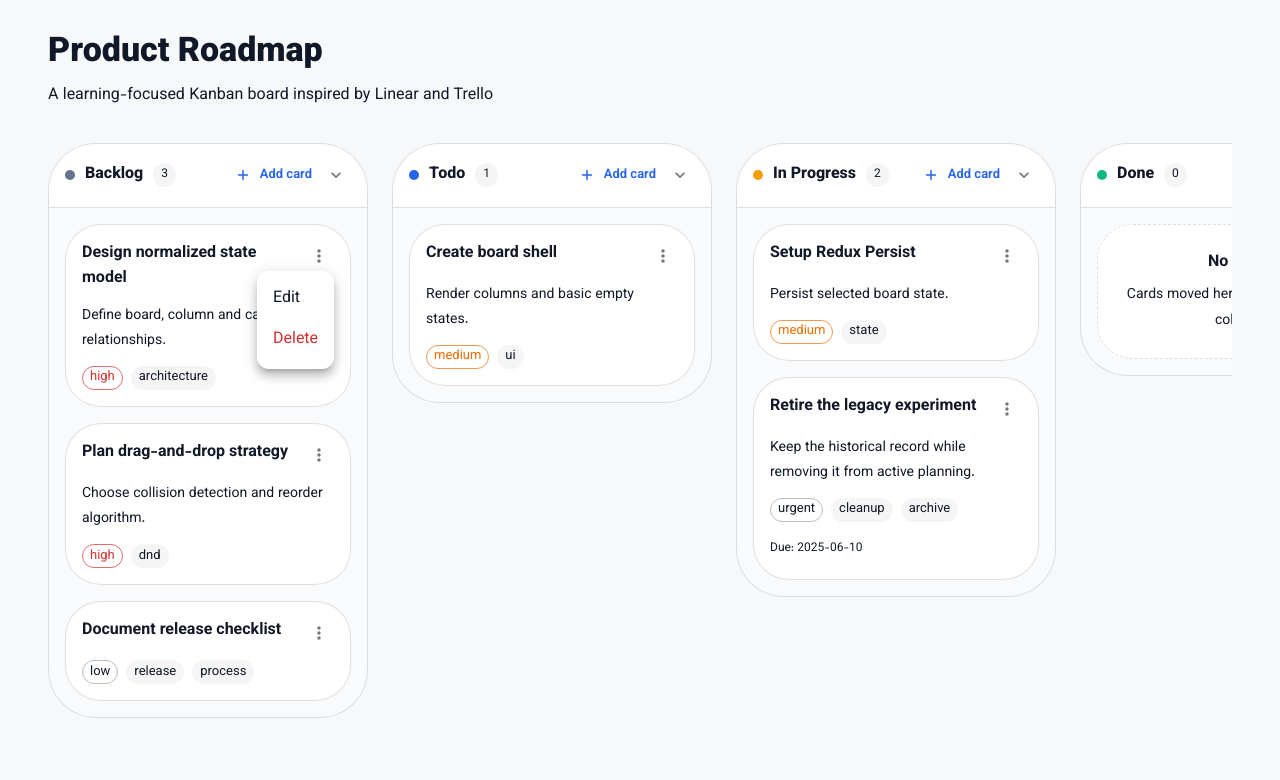
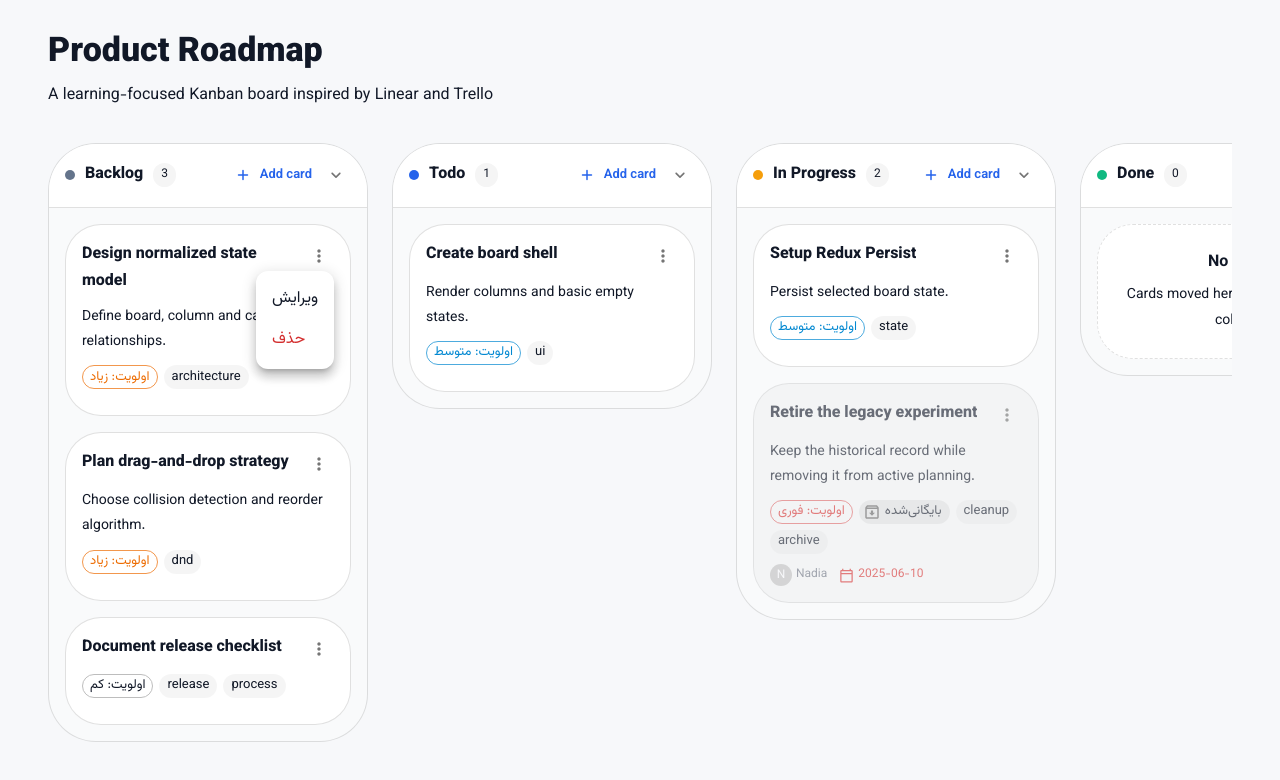
Before and after one commit to Sinashaygan/task-explorer-pro, a Next.js app: page / in a window 1280 px wide. Both pictures are taken after a click on the button 319 px from the left and 255 px from the top of the page. Shown: the top 780 px of the page. Built offline with nearby package versions, Linux system fonts and the light colour scheme.

Commit message:
feat: add a new card to view

```diff
--- a/src/features/cards/ui/BoardCard.tsx
+++ b/src/features/cards/ui/BoardCard.tsx
@@ -1,58 +1,41 @@
 "use client";
 
-import MoreVertRoundedIcon from "@mui/icons-material/MoreVertRounded";
+import { useState } from "react";
 import {
-  Box,
+  Avatar,
   Chip,
   IconButton,
   Menu,
   MenuItem,
   Paper,
   Stack,
+  Tooltip,
   Typography,
 } from "@mui/material";
-import { useState } from "react";
-
+import MoreVertRoundedIcon from "@mui/icons-material/MoreVertRounded";
+import ArchiveOutlinedIcon from "@mui/icons-material/ArchiveOutlined";
+import CalendarTodayOutlinedIcon from "@mui/icons-material/CalendarTodayOutlined";
 import { Card } from "@/src/shared/types/normalized";
 
 interface BoardCardProps {
   card: Card;
-  onEdit: () => void;
-  onDelete: () => void;
+  onEdit?: () => void;
+  onDelete?: () => void;
 }
 
-const priorityColorMap: Record<
-  Card["priority"],
-  "default" | "primary" | "warning" | "error"
-> = {
-  low: "default",
-  medium: "warning",
-  high: "error",
+const priorityMeta: Record<Card["priority"], { label: string; color: "default" | "info" | "warning" | "error" }> = {
+  low: { label: "کم", color: "default" },
+  medium: { label: "متوسط", color: "info" },
+  high: { label: "زیاد", color: "warning" },
+  urgent: { label: "فوری", color: "error" },
 };
+
+const isPastDue = (date?: string) =>
+  Boolean(date && new Date(`${date}T23:59:59`).getTime() < Date.now());
 
 export function BoardCard({ card, onEdit, onDelete }: BoardCardProps) {
   const [menuAnchor, setMenuAnchor] = useState<null | HTMLElement>(null);
-
-  const isMenuOpen = Boolean(menuAnchor);
-
-  const handleOpenMenu = (event: React.MouseEvent<HTMLElement>) => {
-    event.stopPropagation();
-    setMenuAnchor(event.currentTarget);
-  };
-
-  const handleCloseMenu = () => {
-    setMenuAnchor(null);
-  };
-
-  const handleEdit = () => {
-    handleCloseMenu();
-    onEdit();
-  };
-
-  const handleDelete = () => {
-    handleCloseMenu();
-    onDelete();
-  };
+  const priority = priorityMeta[card.priority];
 
   return (
     <Paper
@@ -60,107 +43,79 @@ export function BoardCard({ card, onEdit, onDelete }: BoardCardProps) {
       sx={{
         p: 2,
         borderRadius: 3,
-        cursor: "default",
-        transition:
-          "border-color 160ms ease, box-shadow 160ms ease, transform 160ms ease",
-        "&:hover": {
-          borderColor: "primary.main",
-          boxShadow: "0 8px 24px rgba(15, 23, 42, 0.08)",
-          transform: "translateY(-1px)",
-        },
+        opacity: card.isArchived ? 0.62 : 1,
+        bgcolor: card.isArchived ? "action.hover" : "background.paper",
+        transition: "border-color 160ms ease, box-shadow 160ms ease",
+        "&:hover": { borderColor: "primary.main", boxShadow: 2 },
+        "&:focus-within": { outline: "2px solid", outlineColor: "primary.main", outlineOffset: 1 },
       }}
     >
-      <Stack spacing={1.5}>
-        <Stack
-          direction="row"
-          spacing={1}
+      <Stack spacing={1.25}>
+        <Stack direction="row" spacing={1} sx={{ alignItems: "flex-start", justifyContent: "space-between" }}>
+          <Typography
+            component="h3"
             sx={{
-            alignItems: "flex-start",
-            justifyContent: "space-between",
-          }}
-        >
-          <Typography
-            sx={{
-              lineHeight: 1.6,
-              fontWeight: 700,
               minWidth: 0,
+              fontWeight: 750,
+              lineHeight: 1.7,
+              display: "-webkit-box",
+              WebkitBoxOrient: "vertical",
+              WebkitLineClamp: 3,
+              overflow: "hidden",
               overflowWrap: "anywhere",
             }}
           >
             {card.title}
           </Typography>
-
+          {onEdit && onDelete ? (
+            <>
+              <Tooltip title="عملیات کارت">
                 <IconButton
                   size="small"
-            aria-label="card actions"
-            onClick={handleOpenMenu}
+                  aria-label="عملیات کارت"
+                  onPointerDown={(event) => event.stopPropagation()}
+                  onClick={(event) => {
+                    event.stopPropagation();
+                    setMenuAnchor(event.currentTarget);
+                  }}
                 >
                   <MoreVertRoundedIcon fontSize="small" />
                 </IconButton>
-
-          <Menu
-            anchorEl={menuAnchor}
-            open={isMenuOpen}
-            onClose={handleCloseMenu}
-          >
-            <MenuItem onClick={handleEdit}>Edit</MenuItem>
-
-            <MenuItem onClick={handleDelete} sx={{ color: "error.main" }}>
-              Delete
-            </MenuItem>
+              </Tooltip>
+              <Menu anchorEl={menuAnchor} open={Boolean(menuAnchor)} onClose={() => setMenuAnchor(null)}>
+                <MenuItem onClick={() => { setMenuAnchor(null); onEdit(); }}>ویرایش</MenuItem>
+                <MenuItem onClick={() => { setMenuAnchor(null); onDelete(); }} sx={{ color: "error.main" }}>حذف</MenuItem>
               </Menu>
+            </>
+          ) : null}
         </Stack>
 
         {card.description ? (
-          <Typography
-            variant="body2"
-            color="text.secondary"
-            sx={{
-              lineHeight: 1.8,
-              display: "-webkit-box",
-              WebkitLineClamp: 2,
-              WebkitBoxOrient: "vertical",
-              overflow: "hidden",
-            }}
-          >
+          <Typography variant="body2" color="text.secondary" sx={{ lineHeight: 1.8, display: "-webkit-box", WebkitLineClamp: 2, WebkitBoxOrient: "vertical", overflow: "hidden" }}>
             {card.description}
           </Typography>
         ) : null}
 
-        <Stack
-          spacing={1}
-          useFlexGap
-          sx={{
-            alignItems: "center",
-            flexDirection: "row",
-            flexWrap: "wrap",
-          }}
-        >
-          <Chip
-            size="small"
-            label={card.priority}
-            color={priorityColorMap[card.priority]}
-            variant="outlined"
-          />
-
-          {card.labels.map((label) => (
-            <Chip
-              key={label}
-              size="small"
-              label={label}
-              variant="filled"
-              sx={{ bgcolor: "grey.100" }}
-            />
-          ))}
+        <Stack direction="row" spacing={0.75} useFlexGap sx={{ flexWrap: "wrap", alignItems: "center" }}>
+          <Chip size="small" label={`اولویت: ${priority.label}`} color={priority.color} variant="outlined" />
+          {card.isArchived ? <Chip size="small" icon={<ArchiveOutlinedIcon />} label="بایگانی‌شده" color="default" /> : null}
+          {card.labels.map((label) => <Chip key={label} size="small" label={label} variant="filled" sx={{ bgcolor: "action.hover" }} />)}
         </Stack>
 
+        <Stack direction="row" spacing={1.5} useFlexGap sx={{ flexWrap: "wrap", color: "text.secondary", alignItems: "center" }}>
+          {card.assignee ? (
+            <Stack direction="row" spacing={0.5} sx={{ alignItems: "center" }}>
+              <Avatar sx={{ width: 22, height: 22, fontSize: 12 }}>{card.assignee.charAt(0).toUpperCase()}</Avatar>
+              <Typography variant="caption">{card.assignee}</Typography>
+            </Stack>
+          ) : null}
           {card.dueDate ? (
-          <Box>
-            <Typography variant="caption" color="text.secondary">
-              Due: {card.dueDate}
-            </Typography>
-          </Box>
+            <Stack direction="row" spacing={0.5} sx={{ alignItems: "center", color: isPastDue(card.dueDate) ? "error.main" : "text.secondary" }}>
+              <CalendarTodayOutlinedIcon sx={{ fontSize: 15 }} />
+              <Typography variant="caption">{card.dueDate}</Typography>
+            </Stack>
           ) : null}
+        </Stack>
       </Stack>
     </Paper>
   );
```
Lines whose indentation alone changed are shown as unchanged.
